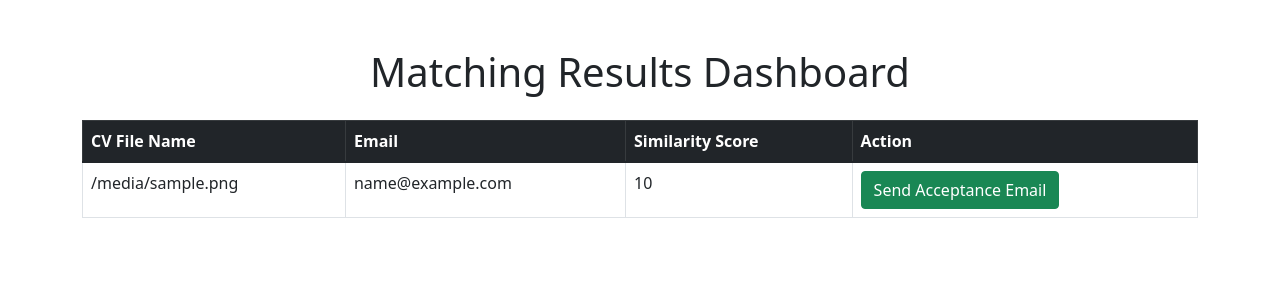
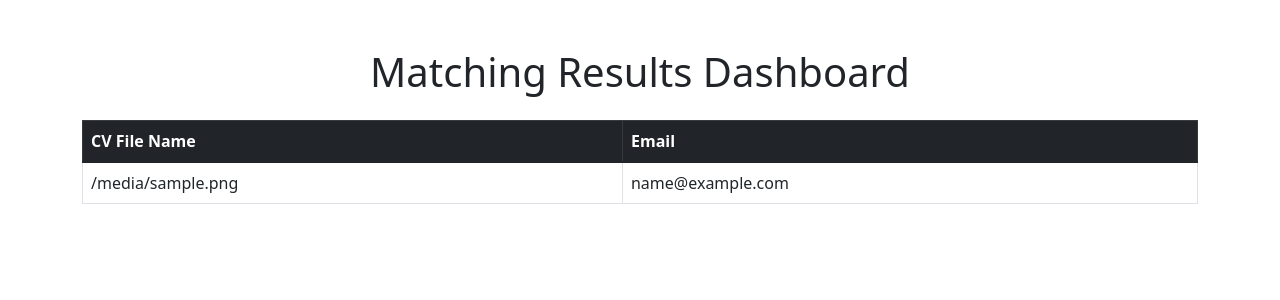
Before and after one commit to LamineOmar/Recruitment, a FastAPI app: template src/templates/results.html in a window 1280 px wide. Shown: the top 300 px of the page. Run offline with FastAPI, Linux system fonts and the light colour scheme; the template is opened without the code that fills it: most values are stand-ins (such as "Sample title", 1, 10 or a date in 2020).

Commit message:
enregistrement en Bd & update requirements

```diff
--- a/requirements.txt
+++ b/requirements.txt
@@ -41,7 +41,11 @@ python-multipart==0.0.9
 regex==2024.9.11
 requests==2.32.3
 rsa==4.9
+sentence-transformers==3.1.1
 sniffio==1.3.1
+spacy==3.7.6
+spacy-legacy==3.0.12
+spacy-loggers==1.0.5
 SQLAlchemy==2.0.35
 starlette==0.38.5
 tqdm==4.66.5
--- a/src/templates/results.html
+++ b/src/templates/results.html
@@ -17,8 +17,8 @@
                     <tr>
                         <th>CV File Name</th>
                         <th>Email</th>
-                        <th>Similarity Score</th>
-                        <th>Action</th>
+
+
                     </tr>
                 </thead>
                 <tbody>
@@ -27,12 +27,9 @@
                     <tr>
                         <td>{{ match.filename }}</td> <!-- Nom du fichier CV -->
                         <td>{{ match.email }}</td> <!-- Email -->
-                        <td>{{ match.similarity_score }}</td> <!-- Score de similarité -->
-                        <td>
-                            <!-- Form to send an email to the candidate -->
-                            <form action="/send_email" method="post">
-                                <input type="hidden" name="email" value="{{ match.email }}">
-                                <button type="submit" class="btn btn-success">Send Acceptance Email</button>
+
+
+
                             </form>
                         </td>
                     </tr>
```
Also changed, not shown: src/routes/Data.py (+10 -7 lines), src/routes/send_email.py (deleted, +0 -14 lines), 1 other file.
